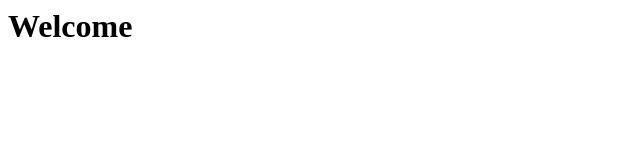
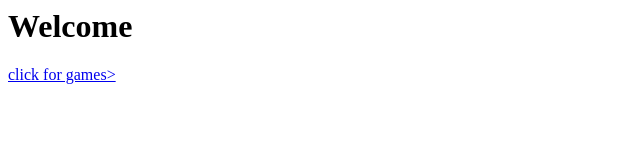
Before and after one commit to MrsSale/Math, a plain HTML site: page index.html in a window 1280 px wide. Shown: the whole page, without its empty margins (0-640 px from the left). Drawn offline with Linux system fonts and the light colour scheme.

Commit message:
Update index.html

```diff
--- a/index.html
+++ b/index.html
@@ -3,6 +3,6 @@
 <body>
 
 <h1>Welcome</h1>
-<a href="home.html" click for games>
+<a href="home.html"> click for games>
 </body>
 </html>
```
